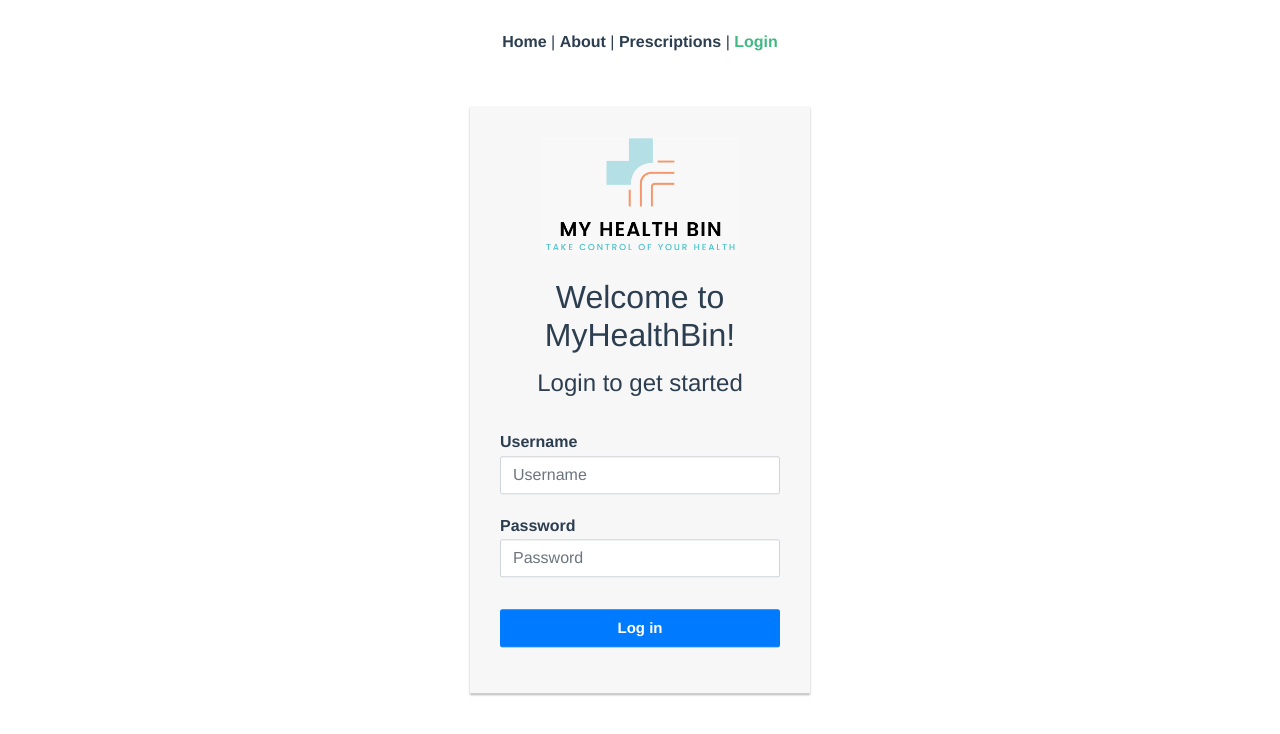
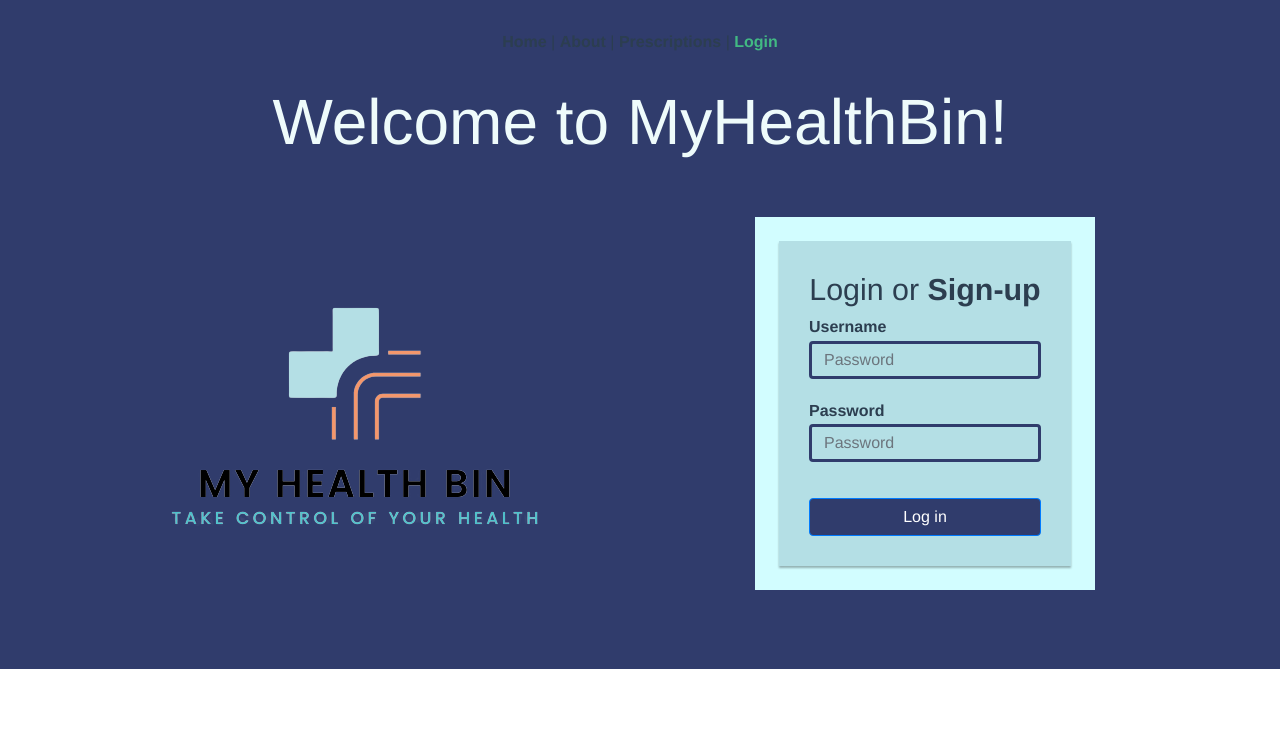
Before and after one commit to TomAllenBerg/mhb, a Vue app in the folder frontend/: page /login in a window 1280 px wide. Shown: the top 734 px of the page. Built offline with nearby package versions, Linux system fonts and the light colour scheme.

Commit message:
Update stylying for login page, add components

```diff
--- a/frontend/src/App.vue
+++ b/frontend/src/App.vue
@@ -17,6 +17,7 @@
   -moz-osx-font-smoothing: grayscale;
   text-align: center;
   color: #2c3e50;
+  background-color: #303c6c;
 }
 
 #nav {
--- /dev/null
+++ b/frontend/src/components/ButtonBlock.vue
@@ -0,0 +1,30 @@
+<template>
+<div>
+  <b-button class="darkBlue" variant="primary btn-block" value="login">Log in</b-button>
+</div>
+</template>
+
+<script>
+export default {
+  name: "ButtonBlock",
+};
+</script>
+
+<style lang="scss" scoped>
+.darkBlue {
+  background: #303c6c;
+}
+
+.darkBlue:hover {
+  background: #2b355f;
+}
+
+.darkBlue:active {
+  background: #495a9d !important;
+}
+
+.darkBlue:focus {
+  border-color: #0062cc;
+  box-shadow: 0 0 0 0.2rem rgb(29 102 180 / 50%);
+}
+</style>
--- /dev/null
+++ b/frontend/src/components/Input.vue
@@ -0,0 +1,28 @@
+<template>
+<div>
+  <b-form-input class="darkBlueInput" placeholder="Password" required="required"></b-form-input>
+</div>
+</template>
+
+<script>
+export default {
+  name: "Input",
+};
+</script>
+
+<style lang="scss" scoped>
+.darkBlueInput {
+  border-color: #303c6c;
+  border-width: medium;
+  background: #b4dfe5;
+}
+
+.darkBlueInput:hover {
+  background: #b4dfe5;
+}
+
+.darkBlueInput:focus {
+  border-color: #0062cc;
+    box-shadow: 0 0 0 0.2rem rgb(29 102 180 / 50%);
+}
+</style>
--- a/frontend/src/components/LoginCard.vue
+++ b/frontend/src/components/LoginCard.vue
@@ -1,58 +1,69 @@
 <template>
 <div>
-  <div class="center">
+  <!-- <div class="center"> -->
    <div class="login-form">
     <div id="disabledWrapper">
+      <div class="loginColorWrapper">
        <form id="loginForm" action="" method="post">
        <b-form-group has-error>
-       <img alt="myHealthBin logo" src="../assets/myHealthBinLogo.png" />
-       <br>
-       <h2 class="text-center">Welcome to MyHealthBin!</h2>
-       <h4 class="text-center">Login to get started</h4>
-       <br>
+         <h3>Login or <b>Sign-up</b></h3>
          <label for="Username"><strong>Username</strong></label>
-        <b-form-input v-model="text" placeholder="Username" required="required"></b-form-input>
+         <Input />
          <div class="invalid-feedback">
          </div>
        </b-form-group>
 
-        <div class="form-group has-error">
+          <b-form-group has-error>
             <label for="Password"><strong>Password</strong></label>
-          <b-form-input v-model="password" placeholder="Password" required="required"></b-form-input>
+            <Input />
               <div class="invalid-feedback">
               </div>
-        </div>
+          </b-form-group>
+
           <b-form-group has-error>
 
           </b-form-group>
 
-        <b-form-group>
-          <b-button variant="primary btn-block" value="login">Log in</b-button>
-        </b-form-group>
+          <ButtonBlock />
+
       </form>
       </div>
     </div>
    </div>
+  <!-- </div> -->
 </div>
 </template>
 
 <script>
+// @ is an alias to /src
+import ButtonBlock from '@/components/ButtonBlock.vue';
+import Input from '@/components/Input.vue';
+
 export default {
-  name: "LoginCard"
+  name: "LoginCard",
+  components: {
+    ButtonBlock,
+    Input
+  },
 };
 </script>
 
 <style lang="scss" scoped>
-/*
-This file is the style sheet for the login page.
-@author Tom Berg
-@Date Last Modified: 1/23/2020
-*/
+h3 {
+  font-size: 1.9rem;
+}
+
+.loginColorWrapper {
+  background: #d2fdff;
+  padding: 1.5em;
+}
 
 .login-form {
 		width: 340px;
-    	margin: 50px auto;
+    margin: 3em auto;
 	}
+
+
 
 	/* Align MTU logo to center */
 	.login-form img {
@@ -66,8 +77,7 @@ This file is the style sheet for the login page.
 		float: center;
 	}
     .login-form form {
-    	margin-bottom: 15px;
-        background: #f7f7f7;
+        background-color: #b4dfe5;
         box-shadow: 0px 2px 2px rgba(0, 0, 0, 0.3);
         padding: 30px;
     }
--- /dev/null
+++ b/frontend/src/components/PageTitle.vue
@@ -0,0 +1,18 @@
+<template>
+<div>
+  <h1 class="text-center title">Welcome to MyHealthBin!</h1>
+</div>
+</template>
+
+<script>
+export default {
+  name: "PageTitle"
+};
+</script>
+
+<style lang="scss" scoped>
+  .title {
+    color: #eefbfb;
+    font-size: 4rem;
+  }
+</style>
--- a/frontend/src/views/Login.vue
+++ b/frontend/src/views/Login.vue
@@ -1,17 +1,30 @@
 <template>
   <div class="login">
-    <LoginCard />
+    <b-container class="bv-example-row">
+      <b-row>
+        <b-col><PageTitle /></b-col>
+      </b-row>
+
+      <b-row>
+        <b-col><img alt="myHealthBinLogo logo" src="../assets/myHealthBinLogo.png" /></b-col>
+        <b-col><LoginCard /></b-col>
+      </b-row>
+</b-container>
+
+
   </div>
 </template>
 
 <script>
 // @ is an alias to /src
 import LoginCard from '@/components/LoginCard.vue';
+import PageTitle from '@/components/PageTitle.vue';
 
 export default {
   name: 'Login',
   components: {
-    LoginCard
+    LoginCard,
+    PageTitle
   },
 };
 </script>
```
Also changed, not shown: frontend/src/assets/myHealthBinLogo.png. Lines whose indentation alone changed are shown as unchanged.
